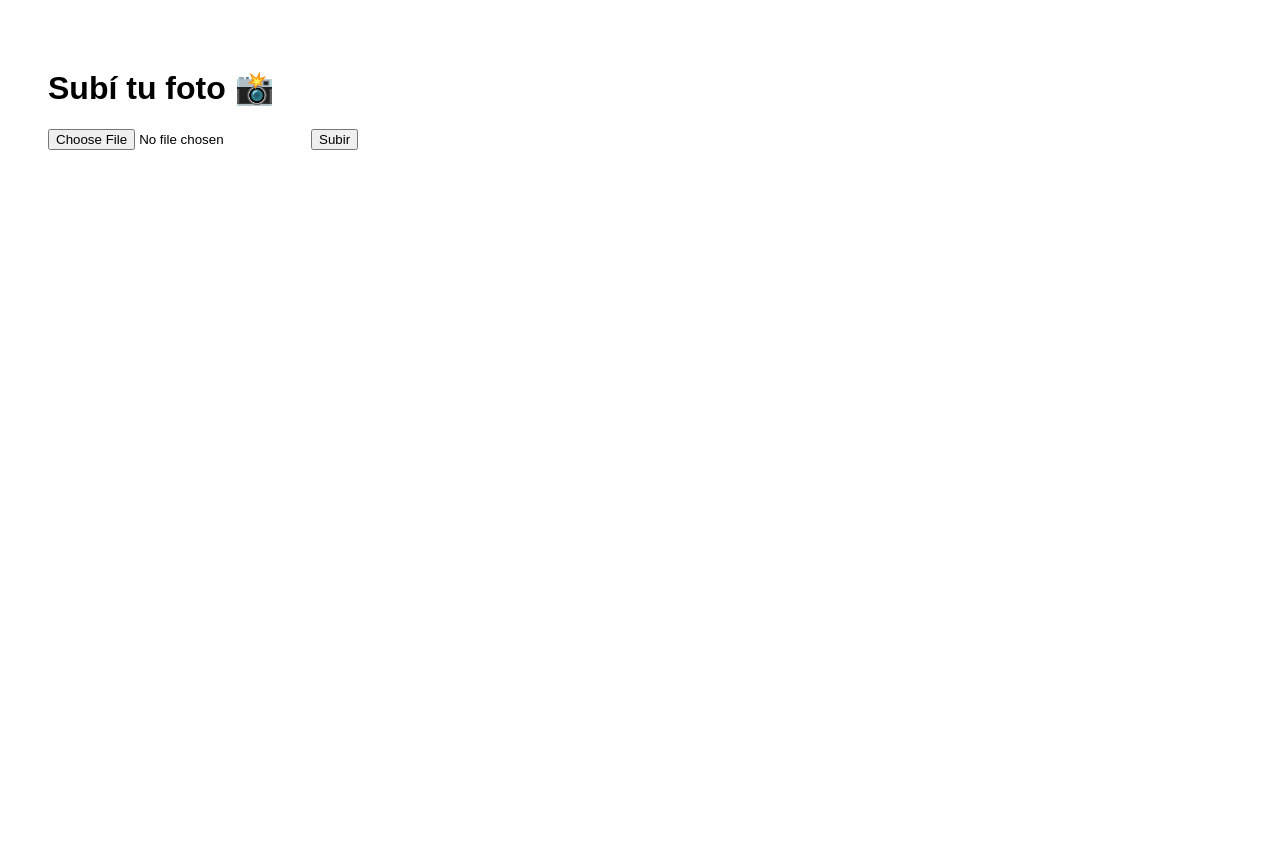
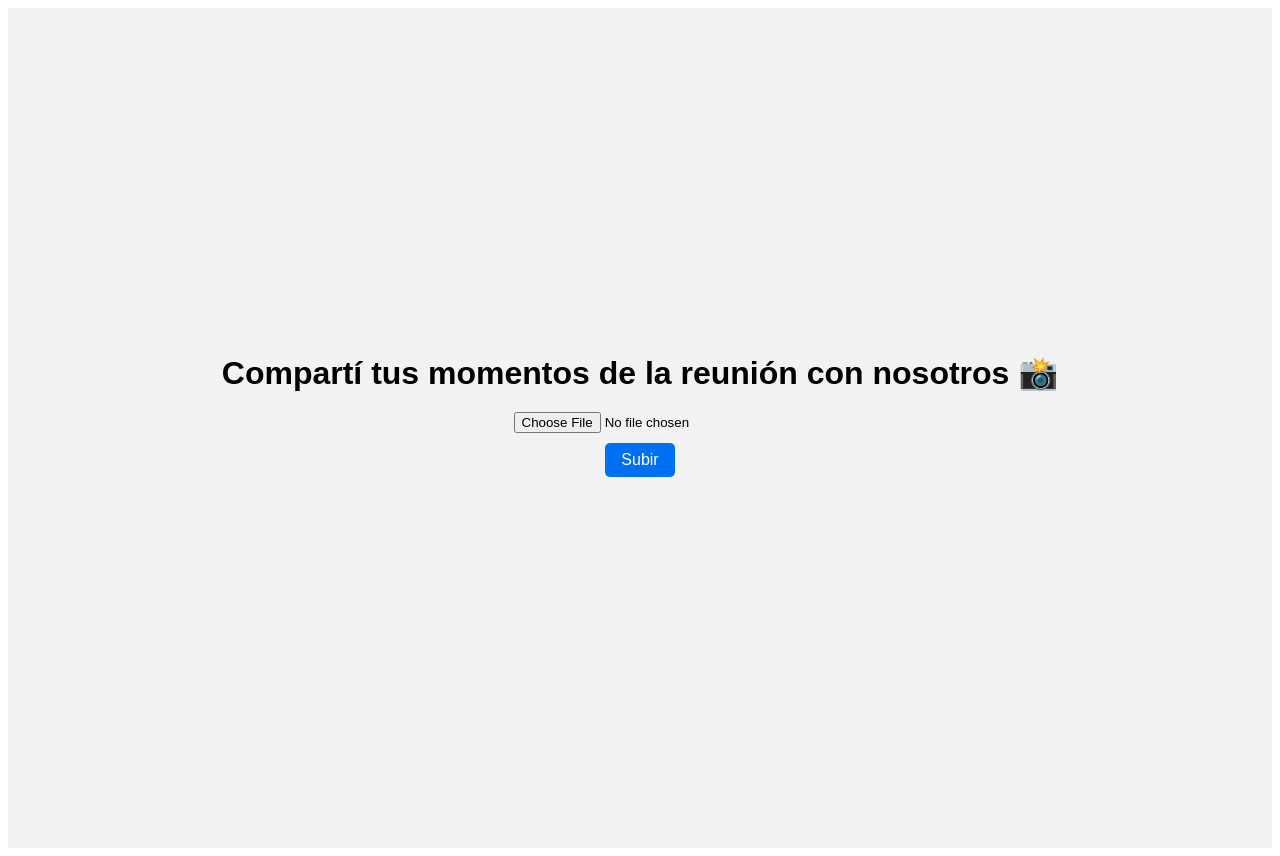
Before and after one commit to CerveceroMani/subida-fotos, a Next.js app in the folder supa/: page / in a window 1280 px wide. Before the commit the page ends 800 px from the top, so only its background shows below. Built offline with nearby package versions, Linux system fonts and the light colour scheme.

Commit message:
Update index.js

```diff
--- a/supa/pages/index.js
+++ b/supa/pages/index.js
@@ -2,8 +2,8 @@ import { useState } from 'react'
 import { createClient } from '@supabase/supabase-js'
 
 const supabase = createClient(
-  'https://bvkttnllojiinblskghw.supabase.co',
-  'eyJhbGciOiJIUzI1NiIsInR5cCI6IkpXVCJ9.eyJpc3MiOiJzdXBhYmFzZSIsInJlZiI6ImJ2a3R0bmxsb2ppaW5ibHNrZ2h3Iiwicm9sZSI6ImFub24iLCJpYXQiOjE3NDgzMTAwNzgsImV4cCI6MjA2Mzg4NjA3OH0.cy19e3ky8U-AxZcLfdeOxlbnGURVpfa4rOksvclmIns'
+  'https://bvktlnlojilbinlsbkyhm.supabase.co',
+  'TU_CLAVE_PUBLICA' // ⚠️ Cambiala por seguridad si la subiste pública
 )
 
 export default function Home() {
@@ -11,18 +11,49 @@ export default function Home() {
   const [message, setMessage] = useState('')
 
   const uploadPhoto = async () => {
-    if (!file) return setMessage('Selecciona un archivo')
-    const { data, error } = await supabase.storage.from('fotos').upload(`${Date.now()}_${file.name}`, file)
-    if (error) setMessage('Error al subir la imagen')
-    else setMessage('Imagen subida correctamente')
+    if (!file) return setMessage('Seleccioná un archivo')
+    const { data, error } = await supabase
+      .storage
+      .from('fotos')
+      .upload(`${Date.now()}_${file.name}`, file)
+
+    if (error) setMessage('Error al subir la imagen 😢')
+    else setMessage('Imagen subida correctamente ✅')
   }
 
   return (
-    <div style={{ padding: 40, fontFamily: 'Arial' }}>
-      <h1>Subí tu foto 📸</h1>
-      <input type="file" onChange={e => setFile(e.target.files[0])} />
-      <button onClick={uploadPhoto} style={{ marginLeft: 10 }}>Subir</button>
+    <main style={{
+      display: 'flex',
+      flexDirection: 'column',
+      alignItems: 'center',
+      justifyContent: 'center',
+      minHeight: '100vh',
+      fontFamily: 'Arial, sans-serif',
+      backgroundColor: '#f2f2f2',
+      padding: 20
+    }}>
+      <h1 style={{ marginBottom: 20 }}>Compartí tus momentos de la reunión con nosotros 📸</h1>
+      <input
+        type="file"
+        onChange={(e) => setFile(e.target.files[0])}
+        style={{ marginBottom: 10 }}
+      />
+      <button
+        onClick={uploadPhoto}
+        style={{
+          padding: '8px 16px',
+          fontSize: '16px',
+          backgroundColor: '#0070f3',
+          color: '#fff',
+          border: 'none',
+          borderRadius: 5,
+          cursor: 'pointer',
+          marginBottom: 15
+        }}
+      >
+        Subir
+      </button>
       <p>{message}</p>
-    </div>
+    </main>
   )
 }
```
